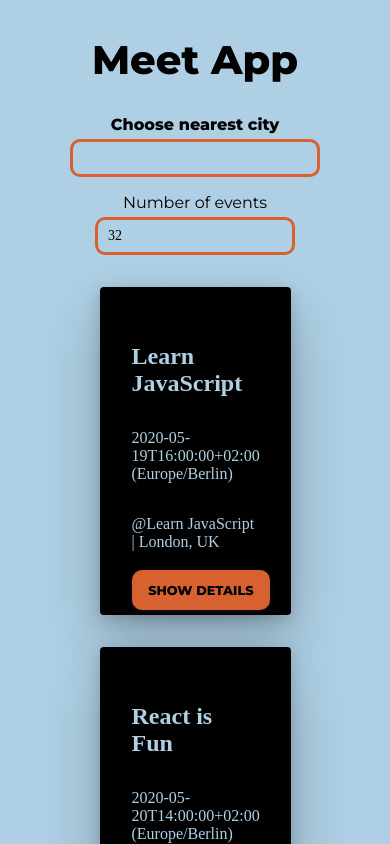
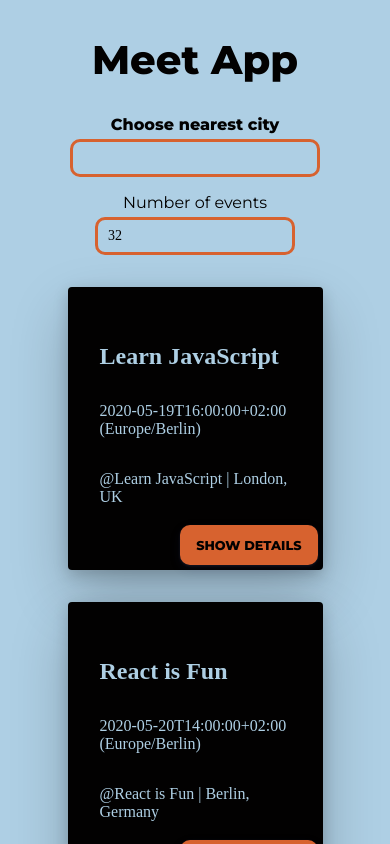
Before and after one commit to senorindependiente/meet, a React (Create React App) app: page / in a window 390 px wide. Shown: the top 844 px of the page. Built offline with nearby package versions, Linux system fonts and the light colour scheme; a web font is replaced by a local one; what atatus-spa would draw is missing.

Commit message:
Adding responsiveness

```diff
--- a/src/App.css
+++ b/src/App.css
@@ -179,8 +179,9 @@ input[type="number"] {
 }
 
 @media screen and (max-width: 400px) {
-  .show-details {
-    margin-right: 1rem;
+
+  .event{
+    margin: 2rem 3rem;
   }
 }
 button:hover {
```
